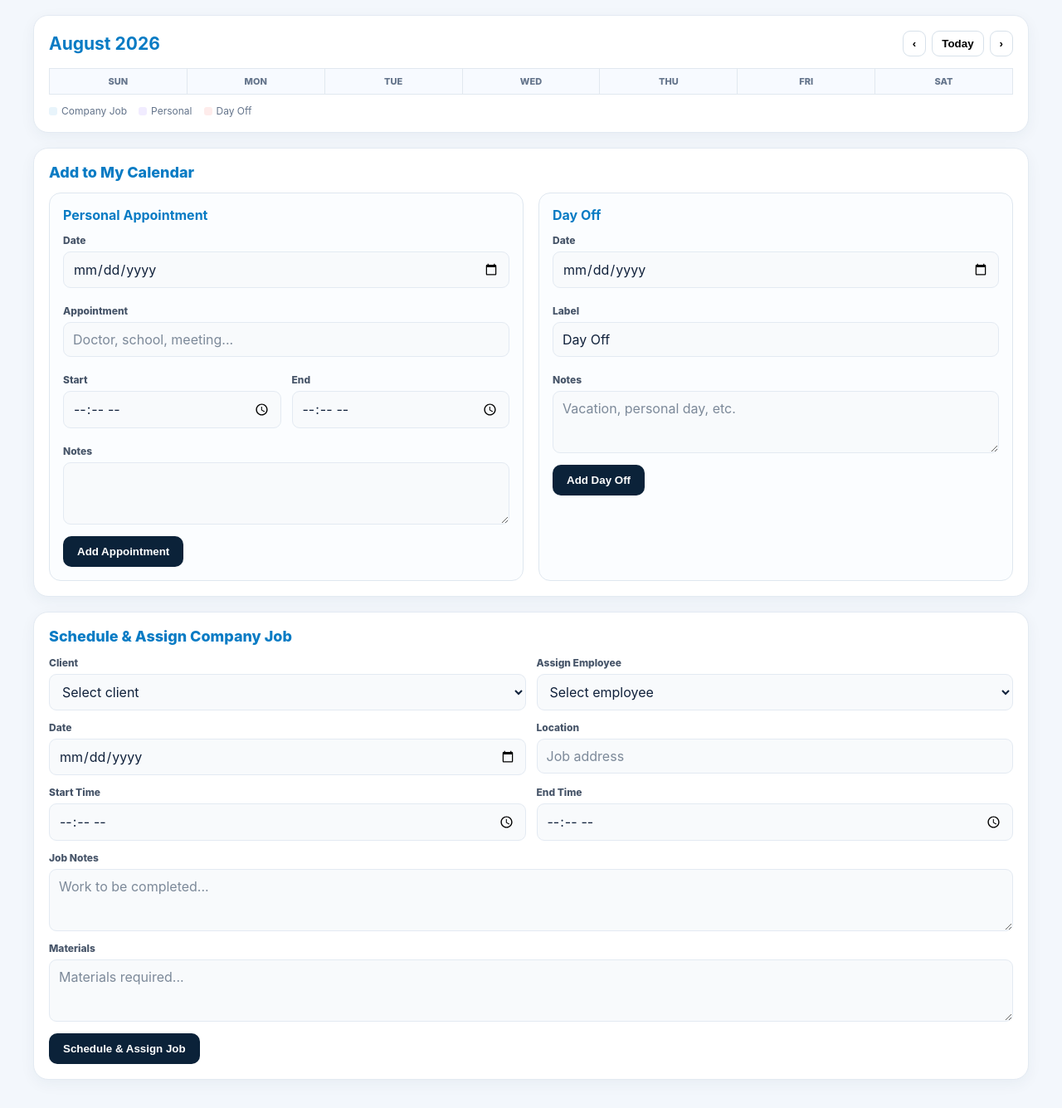
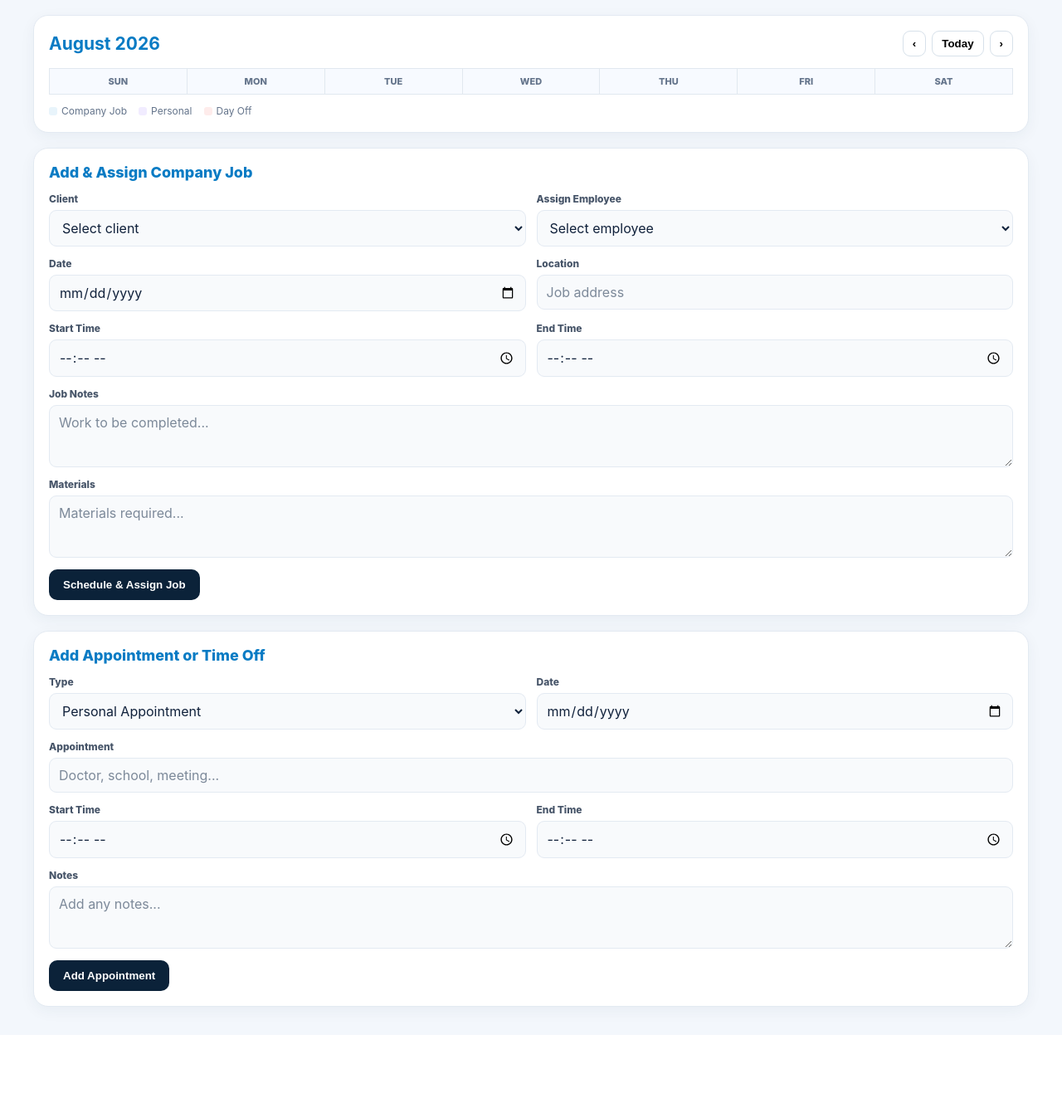
Before and after one commit to jennbonnetta-byte/Pipeline, a Flask app: template templates/owner_schedule.html in a window 1280 px wide. Shown: the part 65-1400 px from the top of the page at 83% size. After the commit the page ends 1296 px from the top, so only its background shows below. Run offline with Flask 3, Linux system fonts and the light colour scheme; the template is opened without the code that fills it, so the values that code supplies are empty; some libraries are stand-ins or nearby versions.

Commit message:
Simplify owner calendar and dashboard

```diff
--- a/templates/owner_schedule.html
+++ b/templates/owner_schedule.html
@@ -452,139 +452,12 @@ body.pipeline-theme-dark textarea {
 
     </section>
 
-    <!-- ADD ITEMS -->
-
-    <section class="section">
-
-        <div class="section-title">
-            Add to My Calendar
-        </div>
-
-        <div class="two-forms">
-
-            <div class="subcard">
-
-                <h3>Personal Appointment</h3>
-
-                <form method="POST">
-
-                    <input type="hidden"
-                           name="action"
-                           value="personal">
-
-                    <input type="hidden"
-                           name="event_type"
-                           value="appointment">
-
-                    <div class="field">
-                        <label>Date</label>
-                        <input type="date"
-                               name="event_date"
-                               required>
-                    </div>
-
-                    <br>
-
-                    <div class="field">
-                        <label>Appointment</label>
-                        <input type="text"
-                               name="title"
-                               placeholder="Doctor, school, meeting..."
-                               required>
-                    </div>
-
-                    <br>
-
-                    <div class="form-grid">
-
-                        <div class="field">
-                            <label>Start</label>
-                            <input type="time"
-                                   name="start_time">
-                        </div>
-
-                        <div class="field">
-                            <label>End</label>
-                            <input type="time"
-                                   name="end_time">
-                        </div>
-
-                    </div>
-
-                    <br>
-
-                    <div class="field">
-                        <label>Notes</label>
-                        <textarea name="event_notes"></textarea>
-                    </div>
-
-                    <button class="primary"
-                            type="submit">
-                        Add Appointment
-                    </button>
-
-                </form>
-
-            </div>
-
-            <div class="subcard">
-
-                <h3>Day Off</h3>
-
-                <form method="POST">
-
-                    <input type="hidden"
-                           name="action"
-                           value="personal">
-
-                    <input type="hidden"
-                           name="event_type"
-                           value="day_off">
-
-                    <div class="field">
-                        <label>Date</label>
-                        <input type="date"
-                               name="event_date"
-                               required>
-                    </div>
-
-                    <br>
-
-                    <div class="field">
-                        <label>Label</label>
-                        <input type="text"
-                               name="title"
-                               value="Day Off"
-                               required>
-                    </div>
-
-                    <br>
-
-                    <div class="field">
-                        <label>Notes</label>
-                        <textarea name="event_notes"
-                                  placeholder="Vacation, personal day, etc."></textarea>
-                    </div>
-
-                    <button class="primary"
-                            type="submit">
-                        Add Day Off
-                    </button>
-
-                </form>
-
-            </div>
-
-        </div>
-
-    </section>
-
     <!-- JOB CREATION -->
 
     <section class="section">
 
         <div class="section-title">
-            Schedule & Assign Company Job
+            Add & Assign Company Job
         </div>
 
         <form method="POST">
@@ -680,7 +553,165 @@ body.pipeline-theme-dark textarea {
 
     </section>
 
+    <!-- PERSONAL CALENDAR ITEMS -->
+
+    <section class="section">
+
+        <div class="section-title">
+            Add Appointment or Time Off
+        </div>
+
+        <form method="POST">
+
+            <input type="hidden"
+                   name="action"
+                   value="personal">
+
+            <div class="form-grid">
+
+                <div class="field">
+                    <label>Type</label>
+
+                    <select name="event_type"
+                            id="personalEventType"
+                            onchange="updatePersonalForm()">
+
+                        <option value="appointment">
+                            Personal Appointment
+                        </option>
+
+                        <option value="day_off">
+                            Day Off
+                        </option>
+
+                    </select>
+                </div>
+
+                <div class="field">
+                    <label>Date</label>
+
+                    <input type="date"
+                           name="event_date"
+                           required>
+                </div>
+
+                <div class="field full">
+                    <label id="personalTitleLabel">
+                        Appointment
+                    </label>
+
+                    <input type="text"
+                           name="title"
+                           id="personalTitle"
+                           placeholder="Doctor, school, meeting..."
+                           required>
+                </div>
+
+                <div class="field">
+                    <label>Start Time</label>
+
+                    <input type="time"
+                           name="start_time"
+                           id="personalStart">
+                </div>
+
+                <div class="field">
+                    <label>End Time</label>
+
+                    <input type="time"
+                           name="end_time"
+                           id="personalEnd">
+                </div>
+
+                <div class="field full">
+                    <label>Notes</label>
+
+                    <textarea name="event_notes"
+                              id="personalNotes"
+                              placeholder="Add any notes..."></textarea>
+                </div>
+
+            </div>
+
+            <button class="primary"
+                    type="submit"
+                    id="personalSubmit">
+                Add Appointment
+            </button>
+
+        </form>
+
+    </section>
+
+
+
 </div>
+
+<script>
+
+function updatePersonalForm() {
+
+    const type =
+        document.getElementById('personalEventType').value;
+
+    const titleLabel =
+        document.getElementById('personalTitleLabel');
+
+    const title =
+        document.getElementById('personalTitle');
+
+    const start =
+        document.getElementById('personalStart');
+
+    const end =
+        document.getElementById('personalEnd');
+
+    const notes =
+        document.getElementById('personalNotes');
+
+    const submit =
+        document.getElementById('personalSubmit');
+
+    if (type === 'day_off') {
+
+        titleLabel.textContent = 'Label';
+
+        title.value = 'Day Off';
+        title.placeholder = 'Vacation, personal day...';
+
+        start.value = '';
+        end.value = '';
+
+        start.disabled = true;
+        end.disabled = true;
+
+        notes.placeholder =
+            'Vacation, personal day, etc.';
+
+        submit.textContent = 'Add Day Off';
+
+    } else {
+
+        titleLabel.textContent = 'Appointment';
+
+        title.value = '';
+        title.placeholder =
+            'Doctor, school, meeting...';
+
+        start.disabled = false;
+        end.disabled = false;
+
+        notes.placeholder =
+            'Add any notes...';
+
+        submit.textContent =
+            'Add Appointment';
+    }
+}
+
+updatePersonalForm();
+
+</script>
 
 <script>
 
```
Also changed, not shown: templates/owner_dashboard.html (+0 -12 lines).
